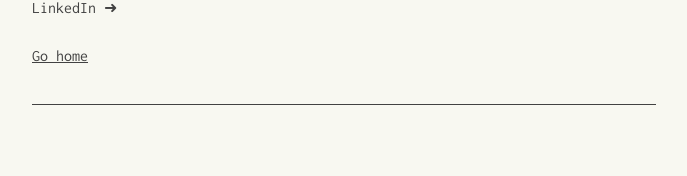
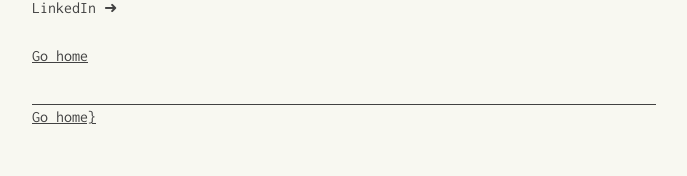
Before and after one commit to comoballar/phoemelaballaran.github.io, a Jekyll site: the page built from about.md, in a window 1280 px wide. Shown: the part 932-1108 px from the top of the page, without its empty margins (88-775 px from the left). Built offline with Jekyll 4.4.1, drawn with Linux system fonts in a browser that asks for light colours; before the commit the page ends 1087 px from its top, so only the background shows below that.

Commit message:
Update page.html

```diff
--- a/_layouts/page.html
+++ b/_layouts/page.html
@@ -19,6 +19,9 @@
           {{ content }}
         </div>
       </div>
+
+      <a  href="https://phoemelaballaran.github.io">Go home}</a>
+
     </div>
   </body>
 
```
